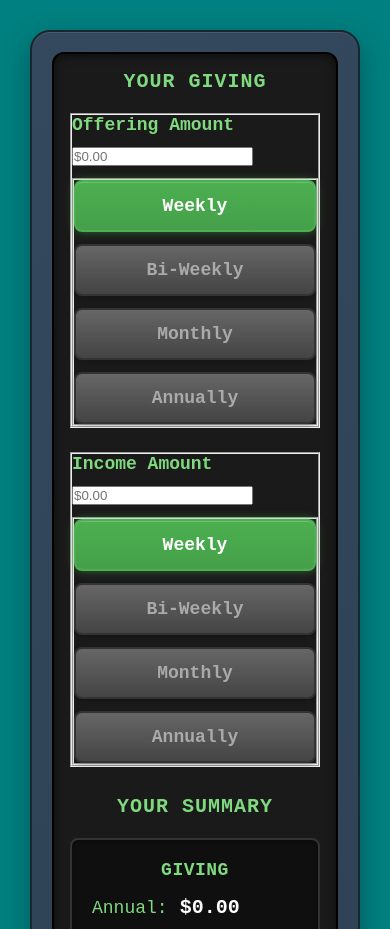
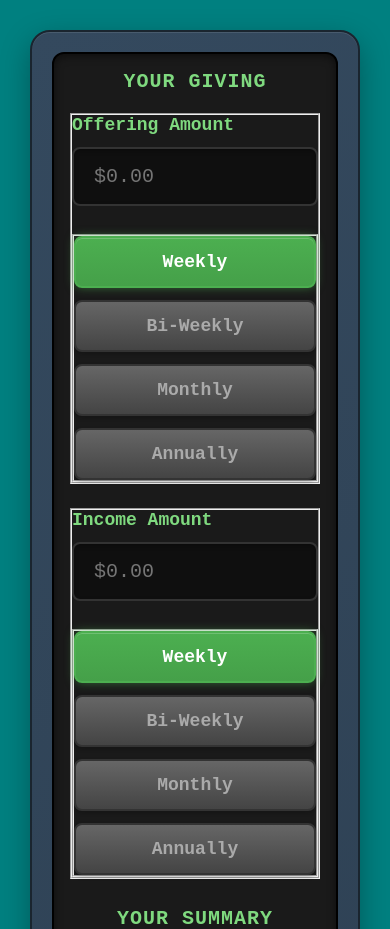
Before and after one commit to eharnischStEdword/tithe-calculator, a Flask app: page / in a window 390 px wide. Shown: the top 929 px of the page. Run offline with Flask 3, Linux system fonts and the light colour scheme.

Commit message:
Fix input field sizing: Update CSS selectors to target both text and number input types

```diff
--- a/static/style.css
+++ b/static/style.css
@@ -154,6 +154,7 @@ label {
     font-size: 20px;
 }
 
+input[type="text"],
 input[type="number"] {
     width: 100%;
     padding: 16px 20px;
@@ -167,6 +168,7 @@ input[type="number"] {
     margin-bottom: 16px;
 }
 
+input[type="text"]:focus,
 input[type="number"]:focus {
     outline: none;
     border-color: #7fd97f;
@@ -455,6 +457,7 @@ input[type="number"]:focus {
         font-size: 18px;
     }
 
+    input[type="text"],
     input[type="number"] {
         font-size: 20px;
     }
```
